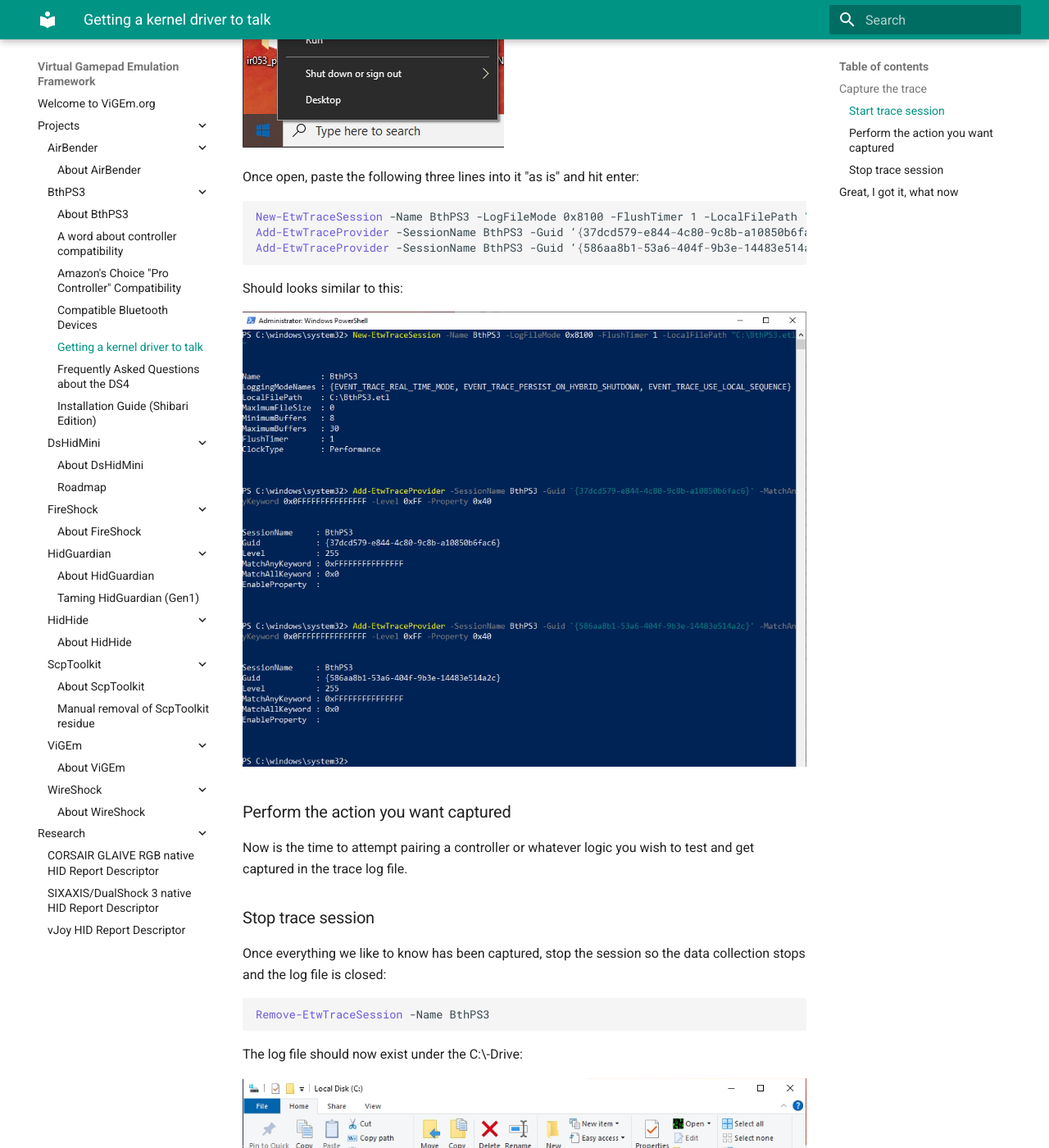
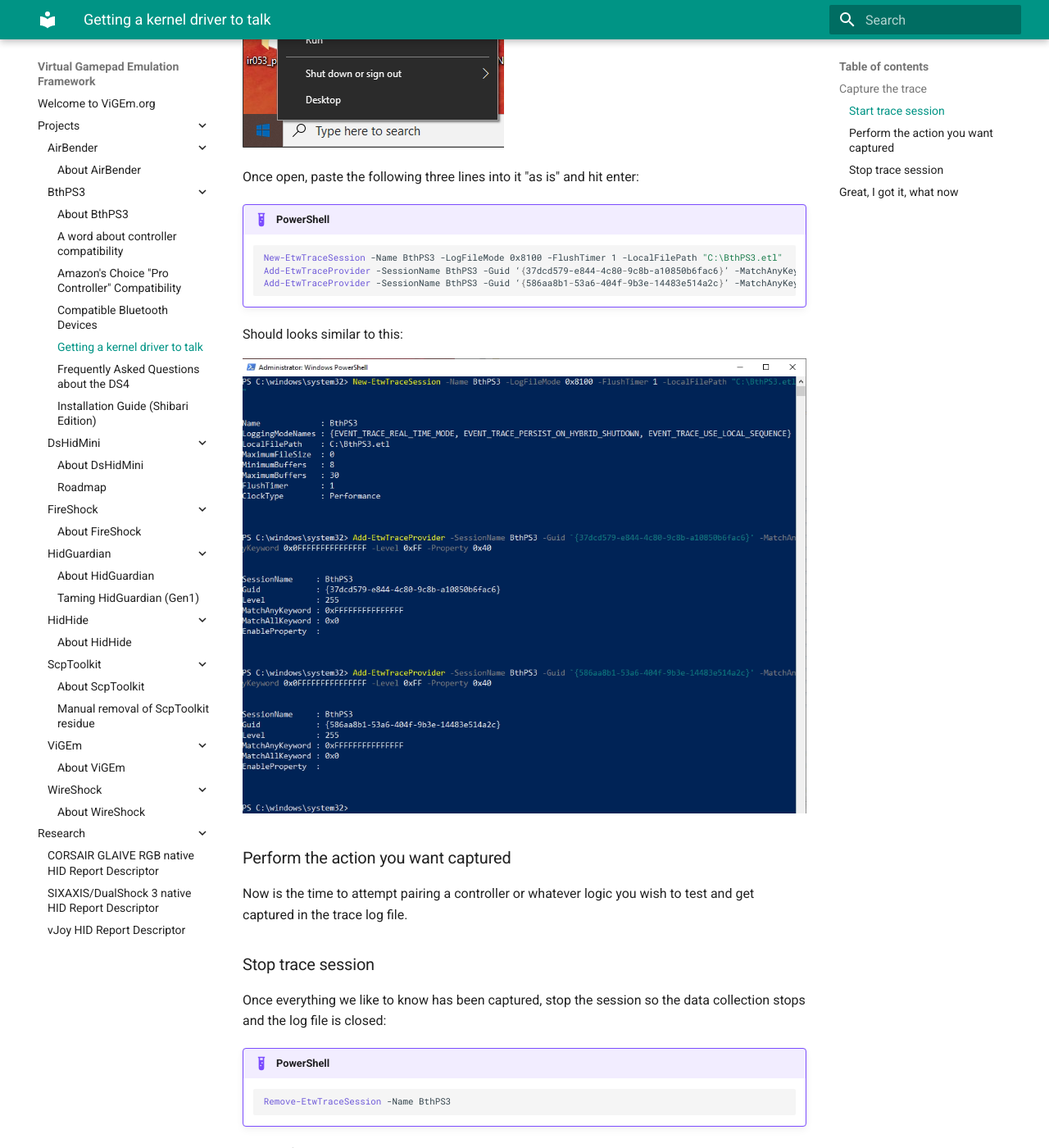
Before and after one commit to nefarius/ViGEm.github.io, an MkDocs documentation site: the page built from docs/projects/BthPS3/Debugging-the-drivers.md, in a window 1280 px wide and 1400 px high, scrolled down 921 px. Shown: the whole window at 82% size. Built offline with MkDocs 1.6.1 and Material for MkDocs 9.7.7, drawn with Linux system fonts in a browser that asks for light colours.

Commit message:
Refined article

````diff
--- a/docs/projects/BthPS3/Debugging-the-drivers.md
+++ b/docs/projects/BthPS3/Debugging-the-drivers.md
@@ -12,11 +12,12 @@
 
 Once open, paste the following three lines into it "as is" and hit enter:
 
-```PowerShell
-New-EtwTraceSession -Name BthPS3 -LogFileMode 0x8100 -FlushTimer 1 -LocalFilePath "C:\BthPS3.etl"
-Add-EtwTraceProvider -SessionName BthPS3 -Guid ‘{37dcd579-e844-4c80-9c8b-a10850b6fac6}’ -MatchAnyKeyword 0x0FFFFFFFFFFFFFFF -Level 0xFF -Property 0x40
-Add-EtwTraceProvider -SessionName BthPS3 -Guid ‘{586aa8b1-53a6-404f-9b3e-14483e514a2c}’ -MatchAnyKeyword 0x0FFFFFFFFFFFFFFF -Level 0xFF -Property 0x40
-```
+!!! example "PowerShell"
+    ```PowerShell
+    New-EtwTraceSession -Name BthPS3 -LogFileMode 0x8100 -FlushTimer 1 -LocalFilePath "C:\BthPS3.etl"
+    Add-EtwTraceProvider -SessionName BthPS3 -Guid ‘{37dcd579-e844-4c80-9c8b-a10850b6fac6}’ -MatchAnyKeyword 0x0FFFFFFFFFFFFFFF -Level 0xFF     -Property 0x40
+    Add-EtwTraceProvider -SessionName BthPS3 -Guid ‘{586aa8b1-53a6-404f-9b3e-14483e514a2c}’ -MatchAnyKeyword 0x0FFFFFFFFFFFFFFF -Level 0xFF     -Property 0x40
+    ```
 
 Should looks similar to this:
 
@@ -30,9 +31,10 @@
 
 Once everything we like to know has been captured, stop the session so the data collection stops and the log file is closed:
 
-```PowerShell
-Remove-EtwTraceSession -Name BthPS3
-```
+!!! example "PowerShell"
+    ```PowerShell
+    Remove-EtwTraceSession -Name BthPS3
+    ```
 
 The log file should now exist under the C:\\-Drive:
 
````
Also changed, not shown: other parts of docs/projects/BthPS3/Debugging-the-drivers.md (+2 -0 lines).
